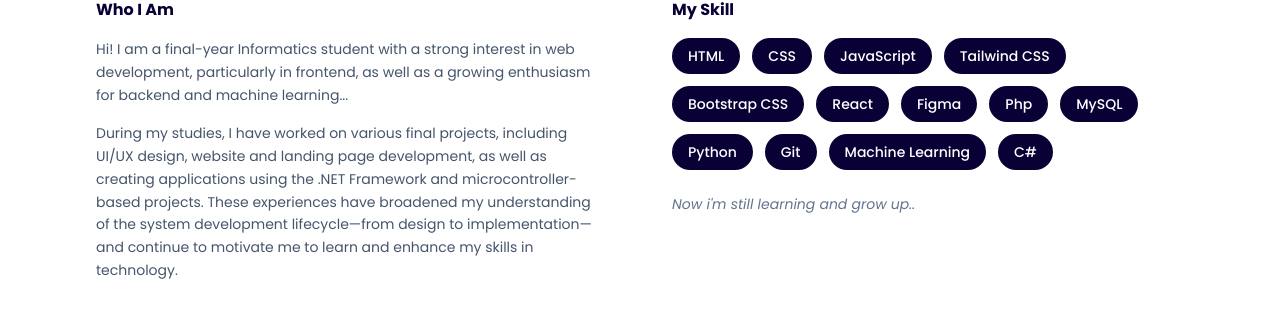
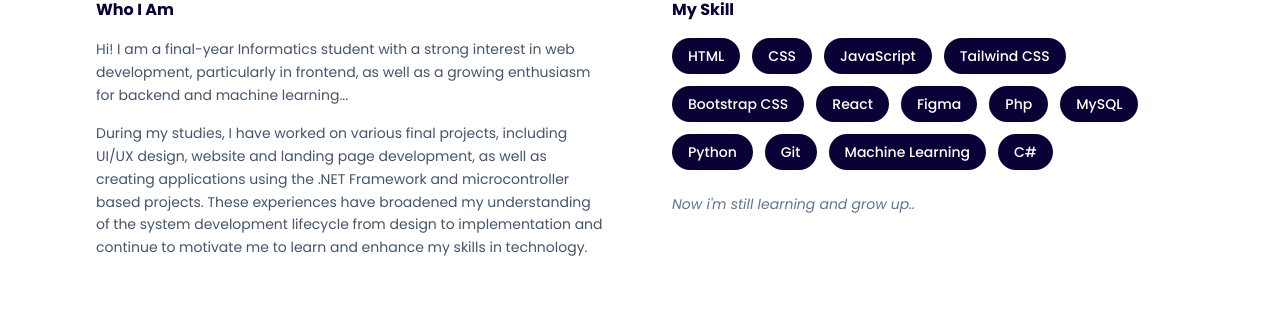
Before and after one commit to LutfianaDeka/LutfianaDeka, a React (Vite) app: page / in a window 1280 px wide. Shown: the part 878-1210 px from the top of the page. Built offline with nearby package versions, Linux system fonts and the light colour scheme.

Commit message:
update 2

```diff
--- a/src/component/about.jsx
+++ b/src/component/about.jsx
@@ -41,9 +41,9 @@ export default function About() {
                 During my studies, I have worked on various final projects,
                 including UI/UX design, website and landing page development, as
                 well as creating applications using the .NET Framework and
-                microcontroller-based projects. These experiences have broadened
-                my understanding of the system development lifecycle—from design
-                to implementation—and continue to motivate me to learn and
+                microcontroller based projects. These experiences have broadened
+                my understanding of the system development lifecycle from design
+                to implementation and continue to motivate me to learn and
                 enhance my skills in technology.
               </p>
             </div>
```
